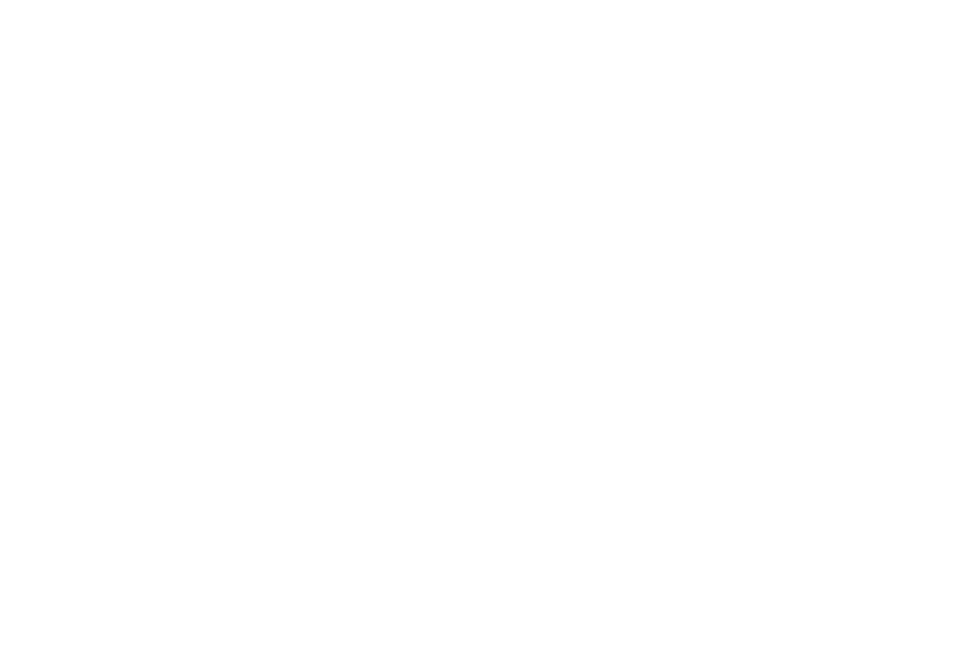
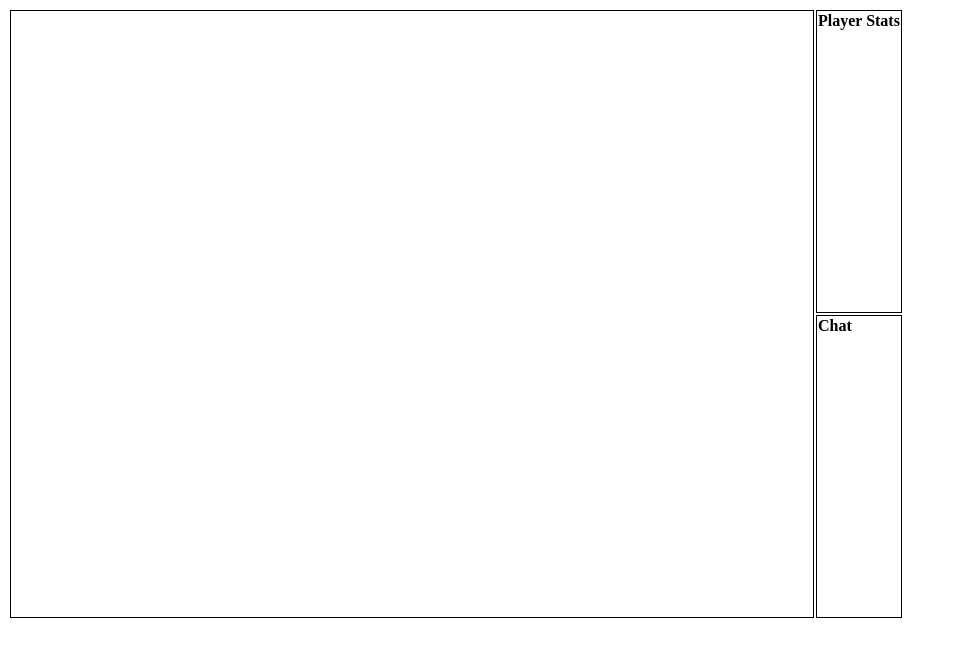
Before and after one commit to xelaoliver/monopoly, a plain HTML site: page version-2/index.html in a window 1280 px wide. Shown: the top 656 px of the page, without its empty margins (0-955 px from the left). Drawn offline with Linux system fonts and the light colour scheme.

Commit message:
Update index.html
Added canvas, chat and player stats mocup

```diff
--- a/version-2/index.html
+++ b/version-2/index.html
@@ -3,9 +3,28 @@
 <head>
     <meta charset="utf-8">
     <meta name="viewport" content="width=device-width">
-    <title>monopoly</title>
+    <title>monauply</title>
     <script src="script.js"></script>
+    <style>
+        th, td {
+            border: 1px solid black;
+            vertical-align: top;
+        }
+    </style>
 </head>
 <body>
+    <table>
+        <tr>
+            <td rowspan="2"><canvas id="canvas" width="800" height="600"></canvas></td>
+            <td>
+                <b>Player Stats</b>
+            </td>
+        </tr>
+        <tr>
+            <td>
+                <b>Chat</b>
+            </td>
+        </tr>
+    </table>
 </body>
 </html>
```
